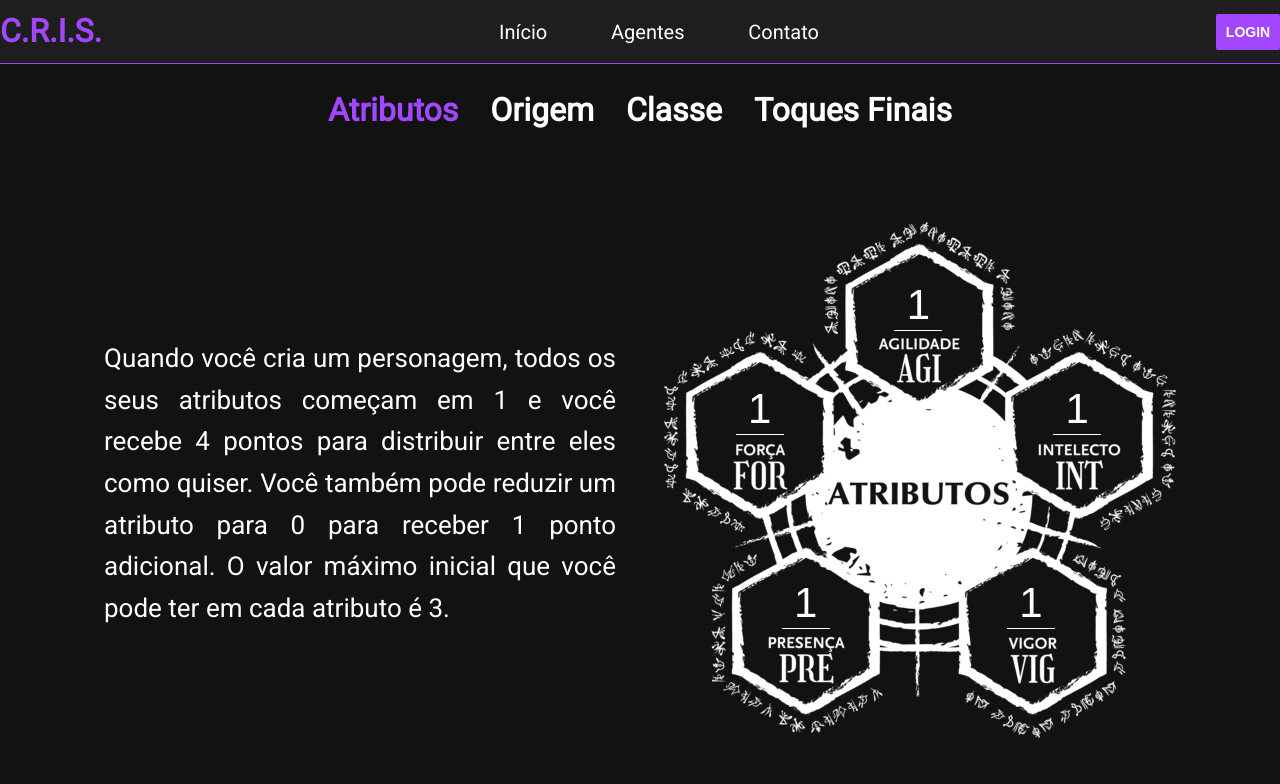
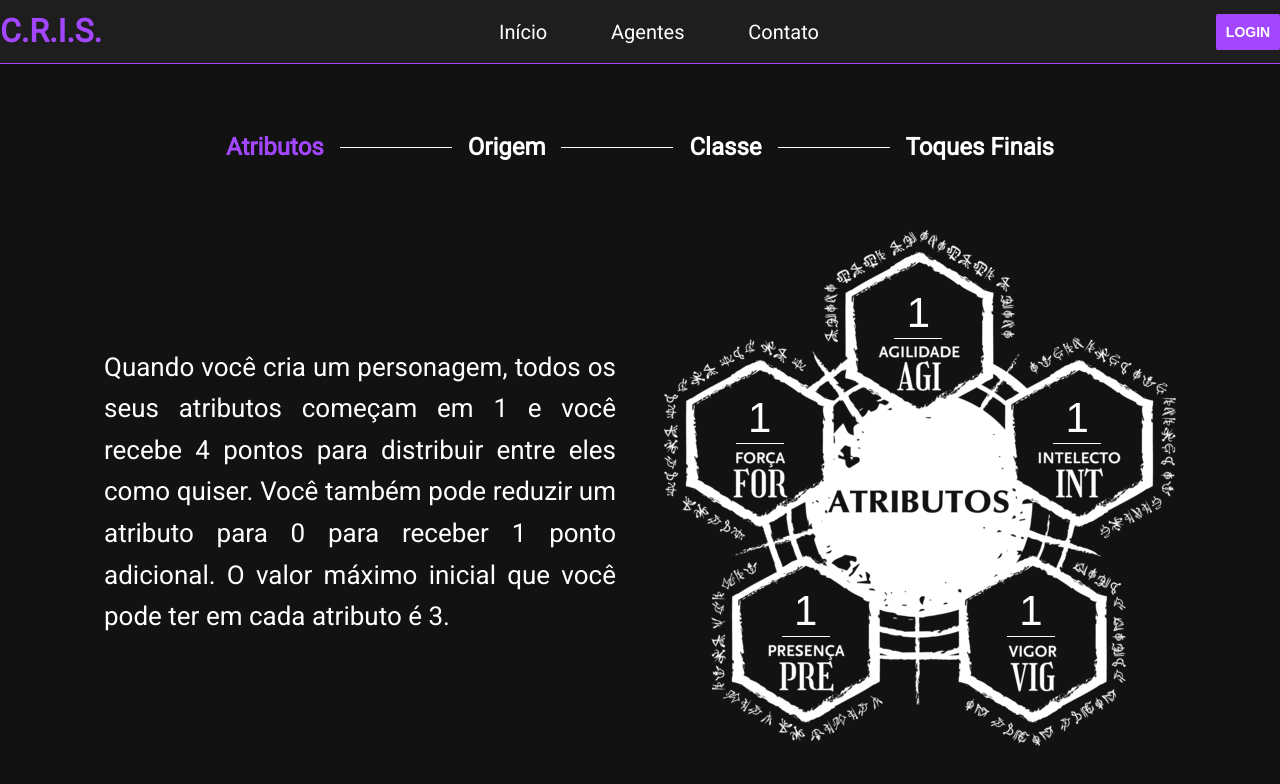
Before and after one commit to Sargi-Bruno/cris, a Vue app: page /agente in a window 1280 px wide. Shown: the top 784 px of the page. Built offline with nearby package versions, Linux system fonts and the light colour scheme.

Commit message:
feat: stepper finished

```diff
--- a/src/App.vue
+++ b/src/App.vue
@@ -1,11 +1,10 @@
 <script setup lang="ts">
 import HeaderView from './components/HeaderView.vue'
-import { RouterView } from 'vue-router'
 </script>
 
 <template>
   <HeaderView />
   <div class="main-content">
-    <RouterView />
+    <router-view />
   </div>
 </template>
--- a/src/components/CharacterCreationStepper.vue
+++ /dev/null
@@ -1,46 +0,0 @@
-<script setup lang="ts">
-defineProps({
-  currentStep: {
-    type: Number,
-    default: 0
-  }
-})
-
-defineEmits(['handleNavigation'])
-
-const stepperOptions = [
-  { label: 'Atributos', value: 0 },
-  { label: 'Origem', value: 1 },
-  { label: 'Classe', value: 2 },
-  { label: 'Toques Finais', value: 3 }
-]
-</script>
-
-<template>
-  <div class="container">
-    <div
-      v-for="option in stepperOptions"
-      :key="option.value"
-      @click="$emit('handleNavigation', option.value)"
-    >
-      <h1 class="title" :class="{ active: option.value === currentStep }">
-        {{ option.label }}
-      </h1>
-    </div>
-  </div>
-</template>
-
-<style scoped>
-.container {
-  display: flex;
-  justify-content: center;
-  gap: 2rem
-}
-.title {
-  color: var(--color-white);
-  cursor: pointer;
-}
-.active {
-  color: var(--color-primary);
-}
-</style>
--- /dev/null
+++ b/src/components/StepperView.vue
@@ -0,0 +1,80 @@
+<script setup lang="ts">
+interface StepperOptions {
+  label: string,
+  value: number
+}
+
+defineProps({
+  currentStep: {
+    type: Number,
+    required: true
+  },
+  stepperOptions: {
+    type: Array<StepperOptions>,
+    required: true
+  }
+})
+
+defineEmits(['handleNavigation'])
+</script>
+
+<template>
+  <div class="stepper-container">
+    <div
+      v-for="(option, index) in stepperOptions"
+      :key="option.value"
+      @click="$emit('handleNavigation', option.value)"
+    >
+      <div
+        v-if="index !== (stepperOptions.length - 1)"
+        class="step-wrapper"
+      >
+        <div class="step-container">
+          <h2 class="title" :class="{ active: option.value === currentStep }">
+            {{ option.label }}
+          </h2>
+        </div>
+        <div class="line" />
+      </div>
+      <div v-else>
+        <div class="step-container">
+          <h2 class="title" :class="{ active: option.value === currentStep }">
+            {{ option.label }}
+          </h2>
+        </div>
+      </div>
+    </div>
+  </div>
+</template>
+
+<style scoped>
+.stepper-container {
+  margin-top: 4rem;
+  margin-bottom: 2rem;
+  display: flex;
+  justify-content: center;
+  align-items: center;
+}
+.step-wrapper {
+  display: flex;
+  align-items: center;
+}
+.step-container {
+  display: flex;
+  justify-content: center;
+}
+.title {
+  color: var(--color-white);
+  margin: 0;
+  cursor: pointer;
+}
+.active {
+  color: var(--color-primary);
+}
+.line {
+  width: 7rem;
+  border-bottom: 1px solid var(--color-white);
+  margin-left: 1rem;
+  margin-right: 1rem;
+}
+</style>
--- a/src/style.css
+++ b/src/style.css
@@ -11,7 +11,7 @@
   --color-black: #0a0a0a;
   --color-dark-gray: rgba(255, 255, 255, 0.05);
   --color-white: #fff;
-  --color-gray: rgba(255, 255, 255, 0.7);
+  --color-gray: rgba(255, 255, 255, 0.1);
 }
 
 html, body {
@@ -58,6 +58,20 @@ p span {
   filter: brightness(90%);
 }
 
+.input-primary {
+  height: 2rem;
+  background-color: var(--color-dark-gray);
+  border: 1px solid var(--color-gray);
+  border-radius: 4px;
+  font-size: 16px;
+  color: var(--color-white);
+  padding-left: .5rem;
+}
+
+input:focus {
+  outline: none;
+}
+
 input::-webkit-outer-spin-button,
 input::-webkit-inner-spin-button {
   -webkit-appearance: none;
@@ -82,17 +96,33 @@ input[type=number] {
 
 .textarea {
   width: 100%;
+  min-height: 8.25rem;
   background-color: var(--color-dark-gray);
   color: var(--color-white);
   font-size: 16px;
   font-family: 'Roboto', sans-serif;
-  padding: 1rem;
+  padding: .5rem;
   border-radius: 4px;
   resize: vertical;
+  border: 1px solid var(--color-gray);
 }
 
 .textarea:focus {
   outline: none;
+}
+
+.textarea::-webkit-scrollbar {
+  width: 10px;
+}
+
+.textarea::-webkit-scrollbar-track {
+  background: transparent;
+  border: solid 3px transparent;
+}
+.textarea::-webkit-scrollbar-thumb {
+  background: var(--color-smoky-black);
+  border-radius: 4px;
+  border: solid 3px transparent;
 }
 
 ::-webkit-scrollbar {
--- a/src/views/character-creation/CharacterCreation.vue
+++ b/src/views/character-creation/CharacterCreation.vue
@@ -1,6 +1,6 @@
 <script setup lang="ts">
 import { ref } from 'vue'
-import CharacterCreationStepper from '../../components/CharacterCreationStepper.vue'
+import StepperView from '../../components/StepperView.vue'
 import ChooseAttributes from './ChooseAttributes/ChooseAttributes.vue'
 import ChooseBackground from './ChooseBackground/ChooseBackground.vue'
 import ChooseClass from './ChooseClass/ChooseClass.vue'
@@ -21,6 +21,13 @@ const componentOptions = [
   ChooseBackground,
   ChooseClass,
   ChooseDescription
+]
+
+const stepperOptions = [
+  { label: 'Atributos', value: 0 },
+  { label: 'Origem', value: 1 },
+  { label: 'Classe', value: 2 },
+  { label: 'Toques Finais', value: 3 }
 ]
 
 const currentStep = ref(0)
@@ -54,8 +61,9 @@ const handleUpdateDescription = (payload: { value: string, key:  'physical' | 'p
 </script>
 
 <template>
-  <CharacterCreationStepper
+  <StepperView
     :current-step="currentStep"
+    :stepper-options="stepperOptions"
     @handle-navigation="handleNavigation"
   />
   <KeepAlive>
--- a/src/views/character-creation/ChooseAttributes/ChooseAttributes.vue
+++ b/src/views/character-creation/ChooseAttributes/ChooseAttributes.vue
@@ -65,6 +65,7 @@ const handleChangeAttribute = (e: Event, attribute: 'str' | 'dex' | 'int' | 'con
   display: flex;
   justify-content: center;
   margin-top: 4rem;
+  margin-bottom: .5rem;
 }
 .text-container {
   width: 40%;
--- a/src/views/character-creation/ChooseClass/ClassList.vue
+++ b/src/views/character-creation/ChooseClass/ClassList.vue
@@ -11,6 +11,7 @@ const handleAddClass = (charClass: Class) => {
 </script>
 
 <template>
+  <div class="class-wrapper">
     <div class="text-container">
       <p>
         Sua classe indica o treinamento que você recebeu
@@ -29,9 +30,13 @@ const handleAddClass = (charClass: Class) => {
         </div>
       </div>
     </div>
+  </div>
 </template>
 
 <style scoped>
+.class-wrapper {
+  margin-bottom: .5rem;
+}
 .text-container {
   width: 70%;
   margin: 0 auto;
--- a/src/views/character-creation/ChooseDescription/ChooseDescription.vue
+++ b/src/views/character-creation/ChooseDescription/ChooseDescription.vue
@@ -67,6 +67,26 @@ watch(toastAlive, () => {
     >
       Finalizar
     </button>
+    <div class="inputs-row">
+      <div class="input-container">
+        <h3>Personagem</h3>
+        <input
+          type="text"
+          class="input-primary"
+          placeholder="Nome do personagem"
+          :value="character.name"
+        >
+      </div>
+      <div class="input-container">
+        <h3>Jogador</h3>
+        <input
+          type="text"
+          class="input-primary"
+          placeholder="Nome do jogador"
+          :value="character.player"
+        >
+      </div>
+    </div>
     <div class="textarea-container">
       <h3>Aparência</h3>
       <textarea
@@ -143,6 +163,14 @@ watch(toastAlive, () => {
   width: 6rem;
   font-size: 16px;
 }
+.inputs-row {
+  display: flex;
+  gap: 2rem;
+  margin-bottom: 1rem;
+}
+.input-container h3 {
+  margin: 0;
+}
 .textarea-container {
   margin-bottom: 1rem;
 }
```
Lines whose indentation alone changed are shown as unchanged.
